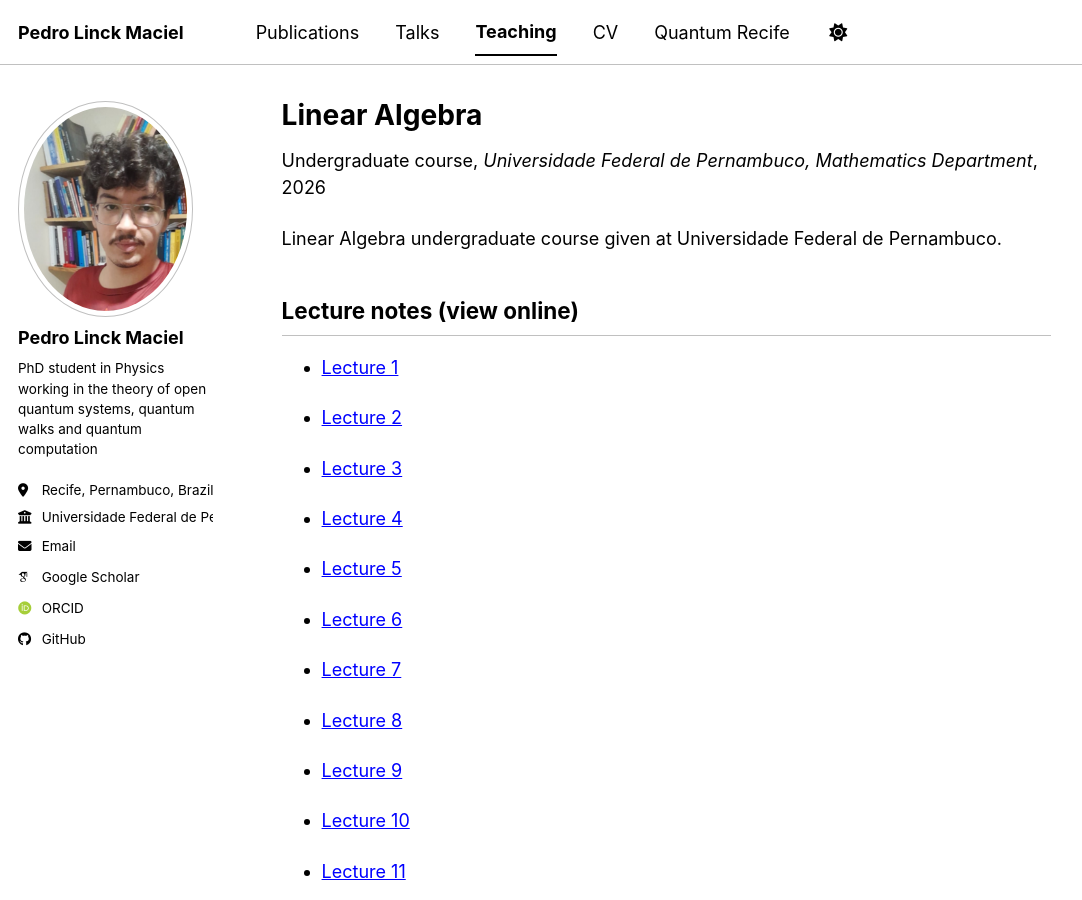
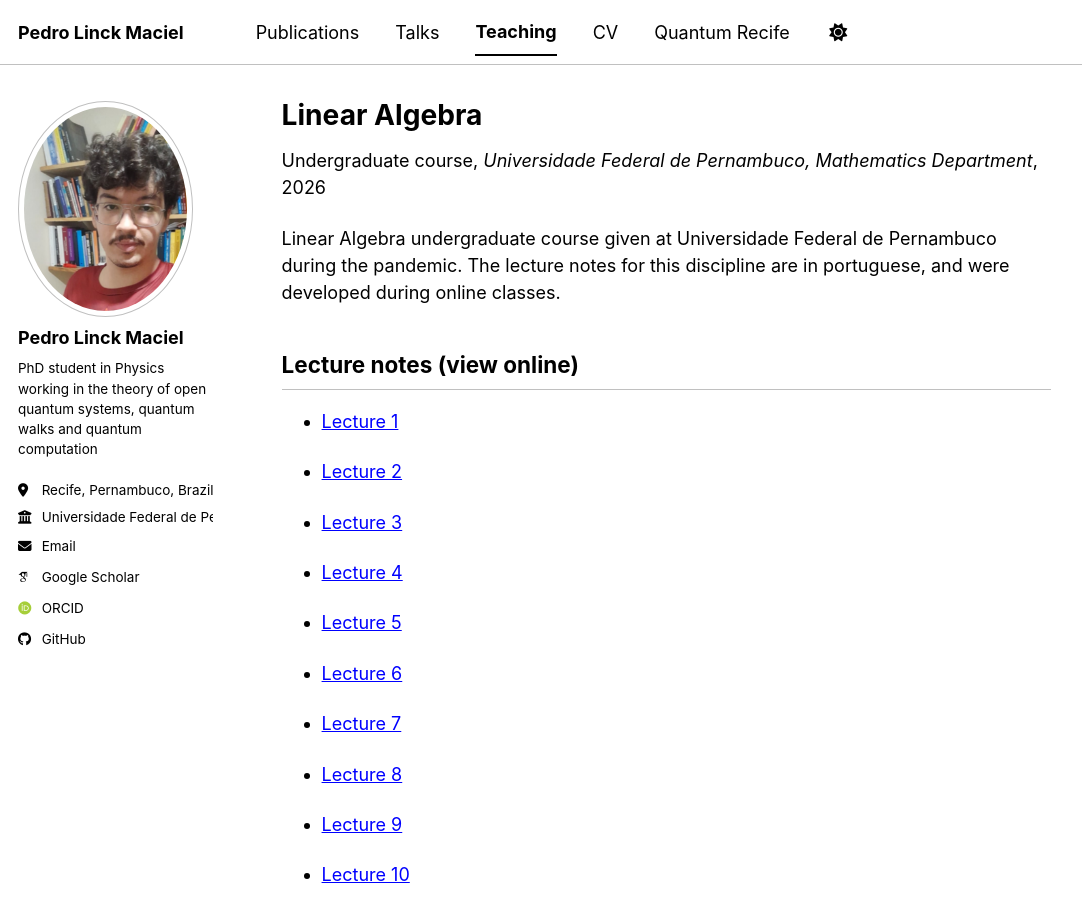
Before and after one commit to pedrolinckm/pedrolinckm.github.io, a Jekyll site: the page built from _teaching/mathematics-linearalgebra.md, in a window 1280 px wide and 900 px high. Shown: the whole window, without its empty margins (0-1082 px from the left). Built offline with Jekyll 4.4.1, drawn with Linux system fonts in a browser that asks for light colours; some web fonts are replaced; a script bundle is joined from its source files by our own code; library files that are not in the unit come from our copies.

Commit message:
Update mathematics-linearalgebra.md

```diff
--- a/_teaching/mathematics-linearalgebra.md
+++ b/_teaching/mathematics-linearalgebra.md
@@ -8,7 +8,8 @@
 excerpt: "Linear Algebra undergraduate course at UFPE (lecture notes and materials)."
 ---
 
-Linear Algebra undergraduate course given at Universidade Federal de Pernambuco.
+Linear Algebra undergraduate course given at Universidade Federal de Pernambuco during the pandemic. The lecture notes for this discipline are in portuguese, and were developed during online classes.
+
 
 ## Lecture notes (view online)
 
```
